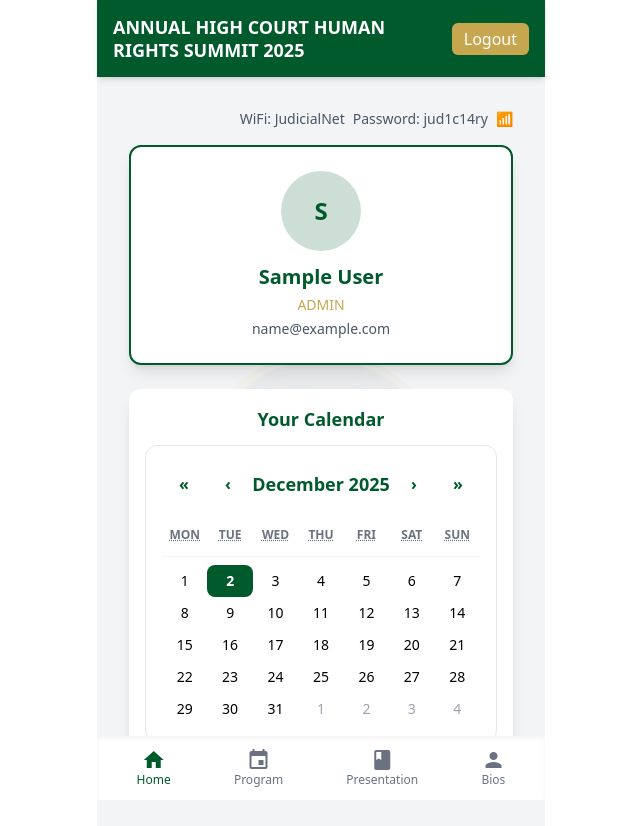
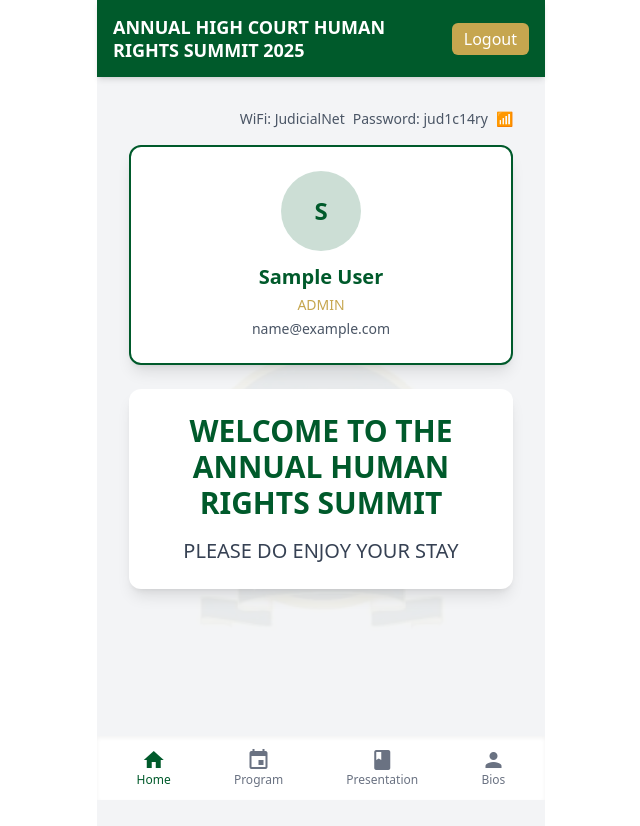
Before and after one commit to KeithOmondi/conference, a React (Vite) app: page / in a window 1280 px wide. Shown: the top 826 px of the page, without its empty margins (319-959 px from the left). Built offline with nearby package versions, Linux system fonts and the light colour scheme; no server answers; sample sign-in values are in the browser's storage.

Commit message:
first commit

```diff
--- a/src/pages/HomePage.tsx
+++ b/src/pages/HomePage.tsx
@@ -1,24 +1,9 @@
 import logo from "../assets/judiciary-logo.jfif";
-import Calendar from "react-calendar";
-import { useState, useEffect } from "react";
-import { useSelector, useDispatch } from "react-redux";
-import type { AppDispatch, RootState } from "../store/store";
-import {
-  fetchProgramme,
-  selectProgramme,
-} from "../store/slices/programSlice";
-import "./Calendar.css";
+import { useSelector } from "react-redux";
+import type { RootState } from "../store/store";
 
 const HomePage = () => {
-  const dispatch = useDispatch<AppDispatch>();
   const { user } = useSelector((state: RootState) => state.auth);
-  const { data: programmeDays } = useSelector(selectProgramme);
-
-  const [selectedDate, setSelectedDate] = useState<Date>(new Date());
-
-  useEffect(() => {
-    dispatch(fetchProgramme());
-  }, [dispatch]);
 
   if (!user) {
     return (
@@ -29,11 +14,6 @@ const HomePage = () => {
   }
 
   const firstLetter = user?.name?.charAt(0) ?? "?";
-
-  // Convert programme dates into a fast set for highlighting
-  const programmeDates = new Set(
-    programmeDays.map((p) => new Date(p.date).toDateString())
-  );
 
   return (
     <div className="min-h-screen bg-gray-100 relative flex flex-col">
@@ -71,25 +51,14 @@ const HomePage = () => {
           {user.station && <p className="text-gray-600 text-sm mt-1">{user.station}</p>}
         </div>
 
-        {/* CALENDAR SECTION */}
-        <div className="w-full max-w-md bg-white rounded-xl shadow-lg p-4 mx-auto relative z-10">
-          <h3 className="text-lg font-semibold text-[#005A2B] mb-3 text-center">
-            Your Calendar
+        {/* Welcome Message Section */}
+        <div className="w-full max-w-md bg-white rounded-xl shadow-lg p-6 mx-auto relative z-10 text-center">
+          <h3 className="text-2xl md:text-3xl font-extrabold text-[#005A2B] mb-4">
+            WELCOME TO THE ANNUAL HUMAN RIGHTS SUMMIT
           </h3>
-
-          <Calendar
-            onChange={(value) => setSelectedDate(value as Date)}
-            value={selectedDate}
-            className="react-calendar w-full"
-            tileContent={({ date, view }) =>
-              view === "month" &&
-              programmeDates.has(date.toDateString()) ? (
-                <div className="flex justify-center mt-1">
-                  <span className="w-2 h-2 bg-[#C6A64F] rounded-full"></span>
-                </div>
-              ) : null
-            }
-          />
+          <p className="text-gray-700 text-lg md:text-xl">
+            PLEASE DO ENJOY YOUR STAY
+          </p>
         </div>
       </div>
     </div>
```
